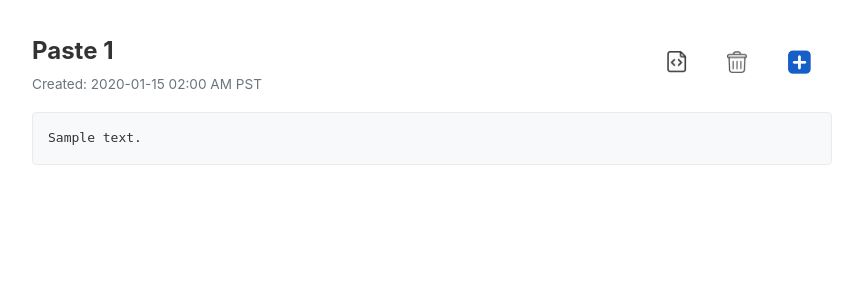
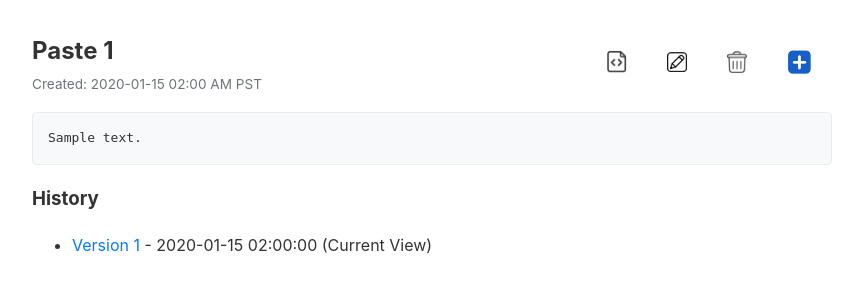
Before and after one commit to numbertheory/local-pastebin, a Flask app: page /1?version=1 in a window 1280 px wide. Shown: the part 75-375 px from the top of the page, without its empty margins (208-1071 px from the left). Run offline with Flask 3, Linux system fonts and the light colour scheme; tables that the repository leaves empty hold one stand-in row (values such as "Sample post").

Commit message:
feat: add versioning and editing

```diff
--- a/app.py
+++ b/app.py
@@ -20,13 +20,15 @@ db = SQLAlchemy(app)
 # Model
 class Paste(db.Model):
     id = db.Column(db.String(8), primary_key=True)
+    version = db.Column(db.Integer, primary_key=True, default=1)
     content = db.Column(db.Text, nullable=False)
     created_at = db.Column(db.DateTime, default=datetime.datetime.utcnow)
 
     def to_dict(self):
         return {
             'id': self.id,
-            'content': self.content,
+            'version': self.version,
+            'content': [self.content],
             'created_at': self.created_at.isoformat()
         }
 
@@ -34,7 +36,7 @@ def generate_id(length=6):
     characters = string.ascii_letters + string.digits
     while True:
         new_id = ''.join(random.choice(characters) for _ in range(length))
-        if not Paste.query.get(new_id):
+        if not Paste.query.filter_by(id=new_id).first():
             return new_id
 
 def set_to_timezone(naive_ts, tz=os.getenv('PASTEBIN_TIMEZONE', "America/Los_Angeles")):
@@ -69,23 +71,51 @@ def index():
 
     return render_template('index.html', recent_pastes=recent_pastes, pagination=pagination)
 
+@app.route('/modify/<paste_id>', methods=['POST'])
+def modify_paste(paste_id):
+    # Get the latest version to increment
+    latest_paste = Paste.query.filter_by(id=paste_id).order_by(Paste.version.desc()).first_or_404()
+    content = request.form.get('content')
+    if content:
+        new_version = latest_paste.version + 1
+        new_paste = Paste(id=paste_id, version=new_version, content=content)
+        db.session.add(new_paste)
+        db.session.commit()
+    return redirect(url_for('view_paste', paste_id=paste_id))
+
 @app.route('/delete/<paste_id>', methods=['POST'])
 def delete_paste(paste_id):
-    paste = Paste.query.get_or_404(paste_id)
-    db.session.delete(paste)
+    pastes = Paste.query.filter_by(id=paste_id).all()
+    if not pastes:
+        abort(404)
+    for paste in pastes:
+        db.session.delete(paste)
     db.session.commit()
     return redirect(url_for('index'))
 
 @app.route('/<paste_id>')
 def view_paste(paste_id):
-    paste = Paste.query.get_or_404(paste_id)
-    dict_paste = Paste.query.get_or_404(paste_id).to_dict()
+    version = request.args.get('version', type=int)
+    pastes = Paste.query.filter_by(id=paste_id).order_by(Paste.version.desc()).all()
+    if not pastes:
+        abort(404)
+
+    if version:
+        paste = next((p for p in pastes if p.version == version), None)
+        if not paste:
+            abort(404)
+    else:
+        paste = pastes[0]
+
+    dict_paste = paste.to_dict()
     dict_paste["created_at"] = set_to_timezone(paste.created_at)
-    return render_template('view.html', paste=dict_paste)
+
+    history = [{'version': p.version, 'created_at': set_to_timezone(p.created_at)} for p in pastes]
+    return render_template('view.html', paste=dict_paste, history=history)
 
 @app.route('/raw/<paste_id>')
 def view_raw(paste_id):
-    paste = Paste.query.get_or_404(paste_id)
+    paste = Paste.query.filter_by(id=paste_id).order_by(Paste.version.desc()).first_or_404()
     return paste.content, 200, {'Content-Type': 'text/plain; charset=utf-8'}
 
 # API Routes
@@ -122,11 +152,14 @@ def api_create_paste():
 @app.route('/api/paste/<paste_id>', methods=['GET', 'DELETE'])
 def api_get_paste(paste_id):
     if request.method == "GET":
-        paste = Paste.query.get_or_404(paste_id)
+        paste = Paste.query.filter_by(id=paste_id).order_by(Paste.version.desc()).first_or_404()
         return jsonify(paste.to_dict())
     if request.method == "DELETE":
-        paste = Paste.query.get_or_404(paste_id)
-        db.session.delete(paste)
+        pastes = Paste.query.filter_by(id=paste_id).all()
+        if not pastes:
+            abort(404)
+        for paste in pastes:
+            db.session.delete(paste)
         db.session.commit()
         return '', 204
 
--- a/templates/view.html
+++ b/templates/view.html
@@ -15,6 +15,11 @@
                 style="background: #FFFFFF;">
                     <img width="20px" src="{{ url_for('static', filename='img/raw.png') }}" alt="Raw File">
                 </button>
+            {% if paste.version == history[0].version %}
+            <button id="toggleEditBtn" style="background: #FFFFFF;" title="Edit">
+                <img width="20px" src="{{ url_for('static', filename='img/edit-thicker.png') }}" alt="Edit">
+            </button>
+            {% endif %}
             <form action="{{ url_for('delete_paste', paste_id=paste.id) }}" method="POST" style="display:inline;" onsubmit="return confirm('Are you sure you want to delete this paste?');">
                 <button type="submit" style="background: #FFFFFF;">
                     <img width="20px" src="{{ url_for('static', filename='img/trash.png') }}" alt="Delete">
@@ -32,7 +37,39 @@
     // Navigate in the same tab
     location.href = '{{ url_for('index') }}';
   });
+
+  const toggleEditBtn = document.getElementById('toggleEditBtn');
+  if (toggleEditBtn) {
+      toggleEditBtn.addEventListener('click', function() {
+          const editSection = document.getElementById('editSection');
+          editSection.style.display = editSection.style.display === 'none' ? 'block' : 'none';
+      });
+  }
 </script>
 
-    <pre><code>{{ paste.content }}</code></pre>
+    <pre><code>{{ paste.content[0] }}</code></pre>
+{% if paste.version == history[0].version %}
+<div id="editSection" class="edit-section" style="display: none; margin-top: 1rem;">
+    <h3>Edit Paste</h3>
+    <form action="{{ url_for('modify_paste', paste_id=paste.id) }}" method="POST">
+        <textarea name="content" rows="10" style="width: 100%;">{{ paste.content[0] }}</textarea>
+        <br>
+        <button type="submit">Save New Version</button>
+    </form>
+</div>
+{% endif %}
+<div class="history-section">
+    <h3>History</h3>
+    <ul>
+        {% for entry in history %}
+        <li>
+            <a href="{{ url_for('view_paste', paste_id=paste.id, version=entry.version) }}">
+                Version {{ entry.version }}
+            </a>
+            - {{ entry.created_at.strftime('%Y-%m-%d %H:%M:%S') }}
+            {% if entry.version == paste.version %} (Current View) {% endif %}
+        </li>
+        {% endfor %}
+    </ul>
+</div>
 {% endblock %}
```
Also changed, not shown: tests/test_app.py (+15 -1 lines), static/img/edit-thicker.png (added).
